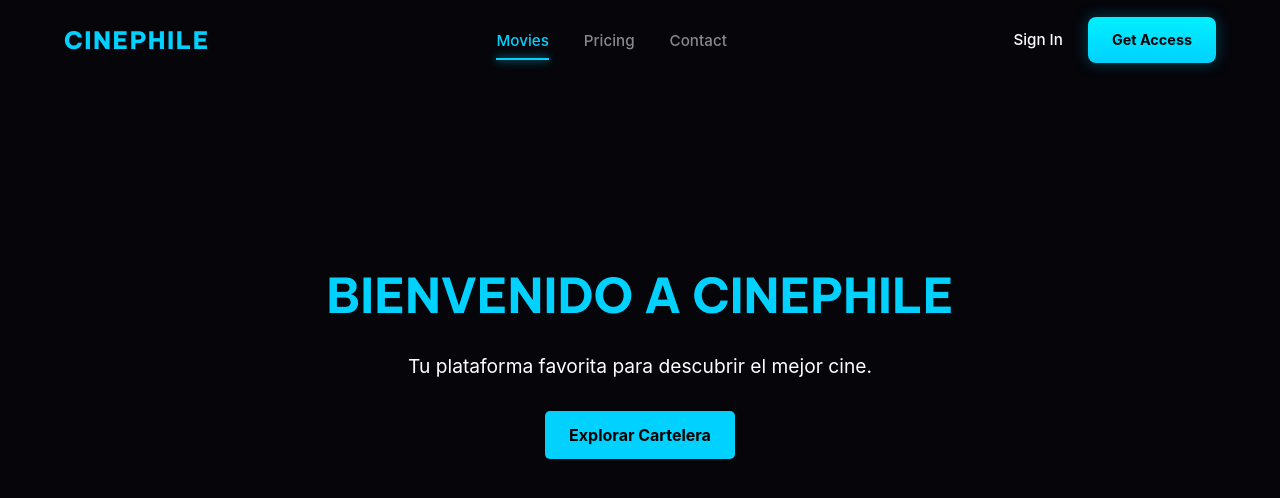
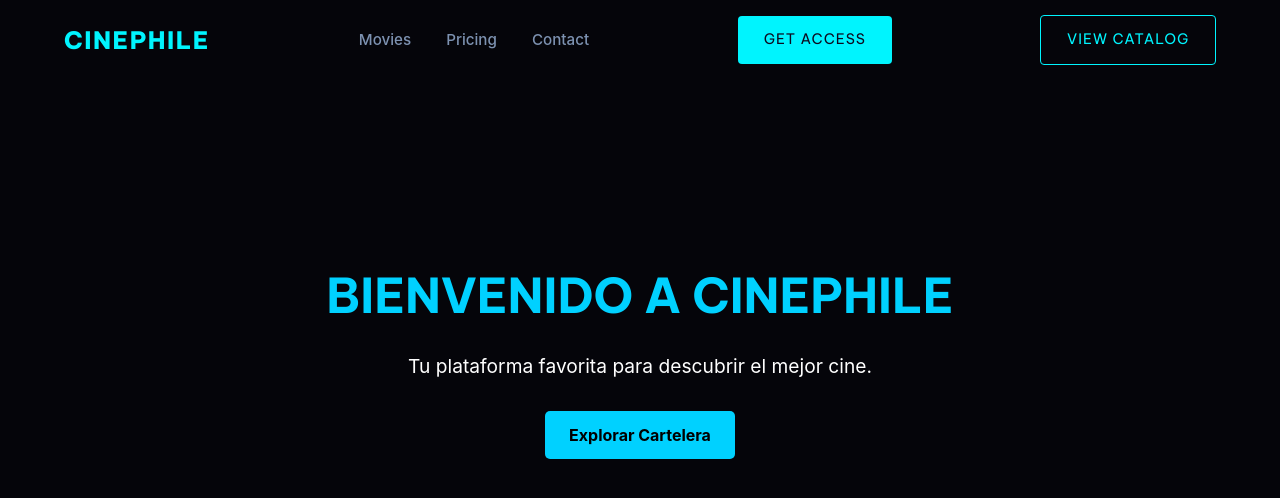
Before and after one commit to nmantilla12/Cinephile, a React (Vite) app: page / in a window 1280 px wide. Shown: the top 498 px of the page. Built offline with nearby package versions, Linux system fonts and the light colour scheme.

Commit message:
fix: arreglar código para ajustarlo a las convenciones estipuladas

```diff
--- /dev/null
+++ b/src/components/button/Button.jsx
@@ -0,0 +1,9 @@
+import styles from "./Button.module.scss";
+
+export default function Button({ children, variant = "primary", ...props }) {
+  return (
+    <button className={`${styles.button} ${styles[variant]}`} {...props}>
+      {children}
+    </button>
+  );
+}
--- /dev/null
+++ b/src/components/button/Button.module.scss
@@ -0,0 +1,34 @@
+@import "../../style/variables";
+
+.button {
+  font-family: $font-secondary;
+  text-transform: uppercase;
+  letter-spacing: 1px;
+  padding: 0.8rem 1.6rem;
+  border-radius: 4px;
+  cursor: pointer;
+  transition: 0.2s ease;
+  font-size: 0.9rem;
+}
+
+/* VARIANTE 1: fondo cyan */
+.primary {
+  background-color: $cyan;
+  color: $blue;
+  border: none;
+
+  &:hover {
+    opacity: 0.85;
+  }
+}
+
+/* VARIANTE 2: fondo transparente + borde cyan */
+.outline {
+  background-color: transparent;
+  border: 1px solid $cyan;
+  color: $cyan;
+
+  &:hover {
+    background-color: rgba($cyan, 0.1);
+  }
+}
--- a/src/components/header/Header.css
+++ b/src/components/header/Header.css
@@ -1,111 +1,3 @@
-/* ============================================================
-   VARIABLES Y CONFIGURACIÓN GLOBAL
-   ============================================================ */
-
-:root {
-    --cine-cyan: #00d1ff;
-    /* El azul brillante del logo y botones */
-    --cine-bg-dark: #05050a;
-    /* Fondo principal muy oscuro */
-    --cine-nav-bg: #0b0b15;
-    /* Fondo del nav en móvil */
-    --cine-gray-text: #888891;
-    /* Texto de links no activos */
-    --cine-white: #ffffff;
-    /* Texto blanco para botones */
-    --cine-font: 'Inter', system-ui, -apple-system, sans-serif;
-}
-
-* {
-    margin: 0;
-    padding: 0;
-    box-sizing: border-box;
-}
-
-
-/* ============================================================
-   ESTRUCTURA PRINCIPAL DEL HEADER
-   ============================================================ */
-
-.header-cinephile {
-    font-family: var(--cine-font);
-    display: flex;
-    justify-content: space-between;
-    align-items: center;
-    padding: 20px 5%;
-    background-color: var(--cine-bg-dark);
-    position: sticky;
-    top: 0;
-    width: 100%;
-    z-index: 1000;
-    height: 80px;
-    /* Altura fija para consistencia */
-}
-
-
-/* Logo: CINEPHILE */
-
-.header-logo h1 {
-    color: var(--cine-cyan);
-    font-size: 1.5rem;
-    font-weight: 800;
-    letter-spacing: 1.5px;
-    cursor: pointer;
-}
-
-
-/* ============================================================
-   NAVEGACIÓN (Links: Movies, Pricing, Contact)
-   ============================================================ */
-
-.nav-list {
-    display: flex;
-    list-style: none;
-    gap: 35px;
-}
-
-.nav-link {
-    text-decoration: none;
-    color: var(--cine-gray-text);
-    font-size: 0.95rem;
-    font-weight: 500;
-    transition: all 0.3s ease;
-    position: relative;
-    padding: 10px 0;
-}
-
-.nav-link:hover,
-.nav-link.active {
-    color: var(--cine-cyan);
-}
-
-
-/* La línea azul debajo del link activo */
-
-.nav-link.active::after {
-    content: "";
-    position: absolute;
-    bottom: 0;
-    left: 0;
-    width: 100%;
-    height: 2px;
-    background-color: var(--cine-cyan);
-    box-shadow: 0px 0px 8px var(--cine-cyan);
-}
-
-
-/* ============================================================
-   ACCIONES (Botones: Sign In, Get Access)
-   ============================================================ */
-
-.header-actions {
-    display: flex;
-    align-items: center;
-    gap: 25px;
-}
-
-
-/* Botón Sign In */
 
 .btn-signin {
     background: transparent;
@@ -122,26 +14,7 @@
 }
 
 
-/* Botón Get Access (Fiel a la imagen: Desktop 1) */
 
-.btn-getaccess {
-    background: linear-gradient(180deg, #00f0ff 0%, #00d1ff 100%);
-    color: #05050a;
-    border: none;
-    padding: 12px 24px;
-    border-radius: 8px;
-    font-weight: 700;
-    font-size: 0.9rem;
-    cursor: pointer;
-    box-shadow: 0px 0px 15px rgba(0, 209, 255, 0.3);
-    transition: all 0.3s ease;
-}
-
-.btn-getaccess:hover {
-    filter: brightness(1.1);
-    box-shadow: 0px 0px 20px rgba(0, 209, 255, 0.5);
-    transform: translateY(-1px);
-}
 
 
 /* ============================================================
--- a/src/components/header/Header.jsx
+++ b/src/components/header/Header.jsx
@@ -1,29 +1,19 @@
-import './Header.css';
+import Navbar from "../navbar/Navbar";
+import styles from "./Header.module.scss";
+import { Link } from "react-router";
+import Button from "../button/Button";
 
-const Header = () => {
+export default function Header() {
   return (
-    <header className="header-cinephile">
-      {/* 1. LADO IZQUIERDO: El Logo */}
-      <div className="header-logo">
+    <header className={styles.headerCinephile}>
+      <div className={styles.headerLogo}>
         <h1>CINEPHILE</h1>
       </div>
 
-      {/* 2. CENTRO: El Menú (que en móvil se irá abajo) */}
-      <nav className="header-nav">
-        <ul className="nav-list">
-          <li><a href="#movies" className="nav-link active">Movies</a></li>
-          <li><a href="#pricing" className="nav-link">Pricing</a></li>
-          <li><a href="#contact" className="nav-link">Contact</a></li>
-        </ul>
-      </nav>
+      <Navbar />
 
-      {/* 3. LADO DERECHO: Botones (que desaparecen en móvil) */}
-      <div className="header-actions">
-        <button className="btn-signin">Sign In</button>
-        <button className="btn-getaccess">Get Access</button>
-      </div>
+      <Button variant="primary">Get Access</Button>
+      <Button variant="outline">View Catalog</Button>
     </header>
   );
-};
-
-export default Header;
+}
--- a/src/components/header/Header.module.scss
+++ b/src/components/header/Header.module.scss
@@ -0,0 +1,21 @@
+@import "../../style/variables";
+
+.headerCinephile {
+  display: flex;
+  justify-content: space-between;
+  align-items: center;
+  padding: 20px 5%;
+  position: sticky;
+  top: 0;
+  width: 100%;
+  z-index: 1000;
+  height: 80px;
+}
+
+.headerLogo h1 {
+  color: $cyan;
+  font-size: 1.5rem;
+  font-weight: 800;
+  letter-spacing: 1.5px;
+  cursor: pointer;
+}
--- /dev/null
+++ b/src/components/navbar/Navbar.jsx
@@ -0,0 +1,18 @@
+import { Link } from "react-router";
+import styles from "./Navbar.module.scss"
+
+export default function Navbar() {
+  return (
+    <nav className={styles.headerNav}>
+      <Link to={"/"} className={styles.navLink}>
+        Movies
+      </Link>
+      <Link to={"/prices"} className={styles.navLink}>
+        Pricing
+      </Link>
+      <Link to={"/contact"} className={styles.navLink}>
+        Contact
+      </Link>
+    </nav>
+  );
+}
--- /dev/null
+++ b/src/components/navbar/Navbar.module.scss
@@ -0,0 +1,33 @@
+@import "../../style/variables";
+
+.headerNav {
+  display: flex;
+  list-style: none;
+  gap: 35px;
+}
+
+.navLink {
+  text-decoration: none;
+  color: $gray;
+  font-size: 0.95rem;
+  font-weight: 500;
+  transition: all 0.3s ease;
+  position: relative;
+  padding: 10px 0;
+
+  &:hover,
+  &.active {
+    color: $cyan;
+  }
+
+  &.active::after {
+    content: "";
+    position: absolute;
+    bottom: 0;
+    left: 0;
+    width: 100%;
+    height: 2px;
+    background-color: $cyan;
+    box-shadow: 0px 0px 8px $cyan;
+  }
+}
```
